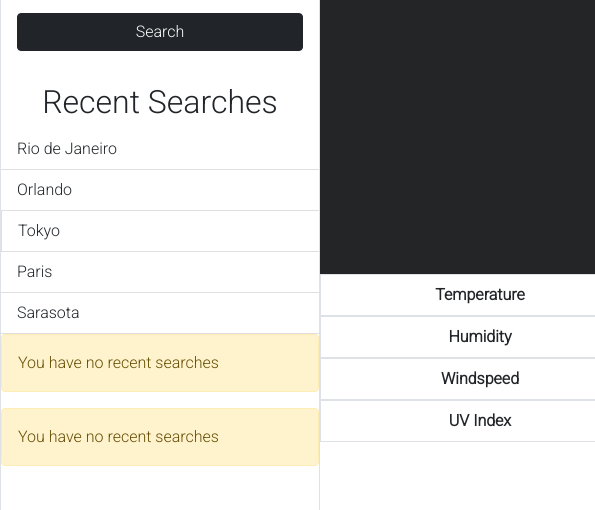
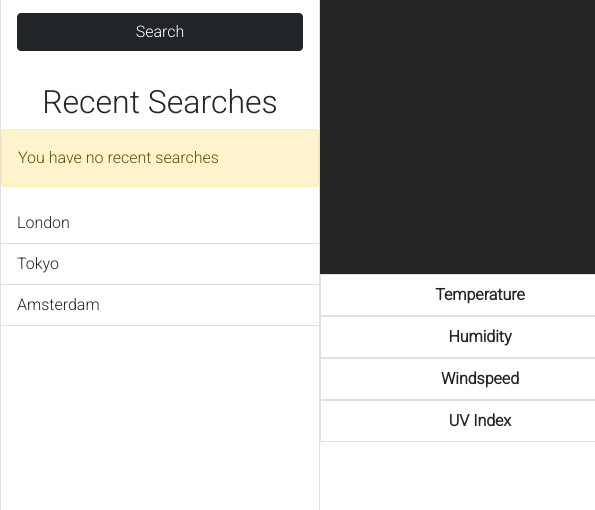
Before and after one commit to sophia4422/weather-journal-new, a plain HTML site: page index.html in a window 1280 px wide. Shown: the part 490-1000 px from the top of the page, 0-595 px from the left. Drawn offline with nearby package versions, Linux system fonts and the light colour scheme.

Commit message:
template string lis

```diff
--- a/index.html
+++ b/index.html
@@ -101,34 +101,6 @@
           <!-- recent searches -->
           <div id="recent-searches-container">
             <h2 class="mt-3 text-center">Recent Searches</h2>
-            <ul class="list-group rounded-0">
-              <li
-                class="list-group-item border-top-0 border-end-0 border-start-0"
-                data-city="Rio"
-              >
-                Rio de Janeiro
-              </li>
-              <li
-                class="list-group-item border-top-0 border-end-0 border-start-0"
-              >
-                Orlando
-              </li>
-              <li
-                class="list-group-item border-top-0 border-end-0 border-start-0m"
-              >
-                Tokyo
-              </li>
-              <li
-                class="list-group-item border-top-0 border-end-0 border-start-0"
-              >
-                Paris
-              </li>
-              <li
-                class="list-group-item border-top-0 border-end-0 border-start-0"
-              >
-                Sarasota
-              </li>
-            </ul>
             <div class="alert alert-warning" role="alert">You have no recent searches</div>
           </div>
         </div>
--- a/js/index.js
+++ b/js/index.js
@@ -17,10 +17,30 @@ const readFromLocalStorage = (key, defaultValue) => {
 
 const renderRecentSearches = () => {
   // get recent searches from LS
-  const recentSearches = readFromLocalStorage("recentSearches", []);
+  //const recentSearches = readFromLocalStorage("recentSearches", []);
+  const recentSearches = ["London", "Tokyo", "Amsterdam"];
 
   if (recentSearches.length) {
+    const createRecentCity = (city) => {
+      return `<li
+            class="list-group-item border-top-0 border-end-0 border-start-0"
+            data-city="${city}"
+            >
+            ${city}
+            </li>`;
+    };
+
+    const recentCities = recentSearches.map(createRecentCity).join("");
+
+    console.log(recentCities);
+
     //if render recent searches list
+    const ul = `<ul class="list-group rounded-0">
+        ${recentCities}
+    </ul>`;
+
+    //append to parent
+    recentSearchesContainer.append(ul);
   } else {
     //else empty show alert
     const alert = `<div class="alert alert-warning" role="alert">You have no recent searches</div>`;
@@ -35,6 +55,10 @@ const handleRecentSearchClick = (event) => {
   //restrict clicks only from list items
   if (target.is("li")) {
     console.log("search");
+
+    //get data city attribute
+    const cityName = target.attr("data-city");
+    console.log(cityName);
   }
 };
 
```
